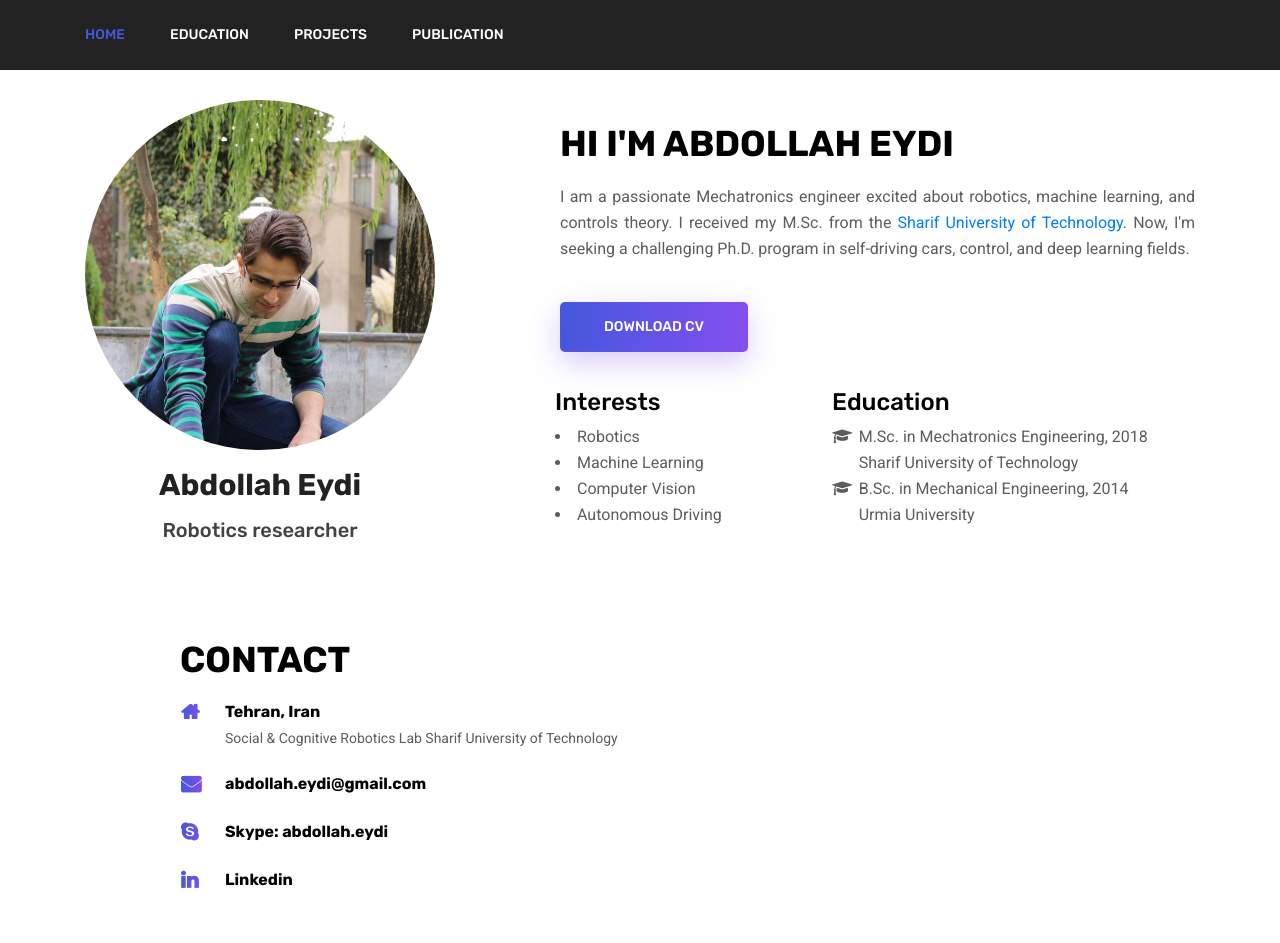
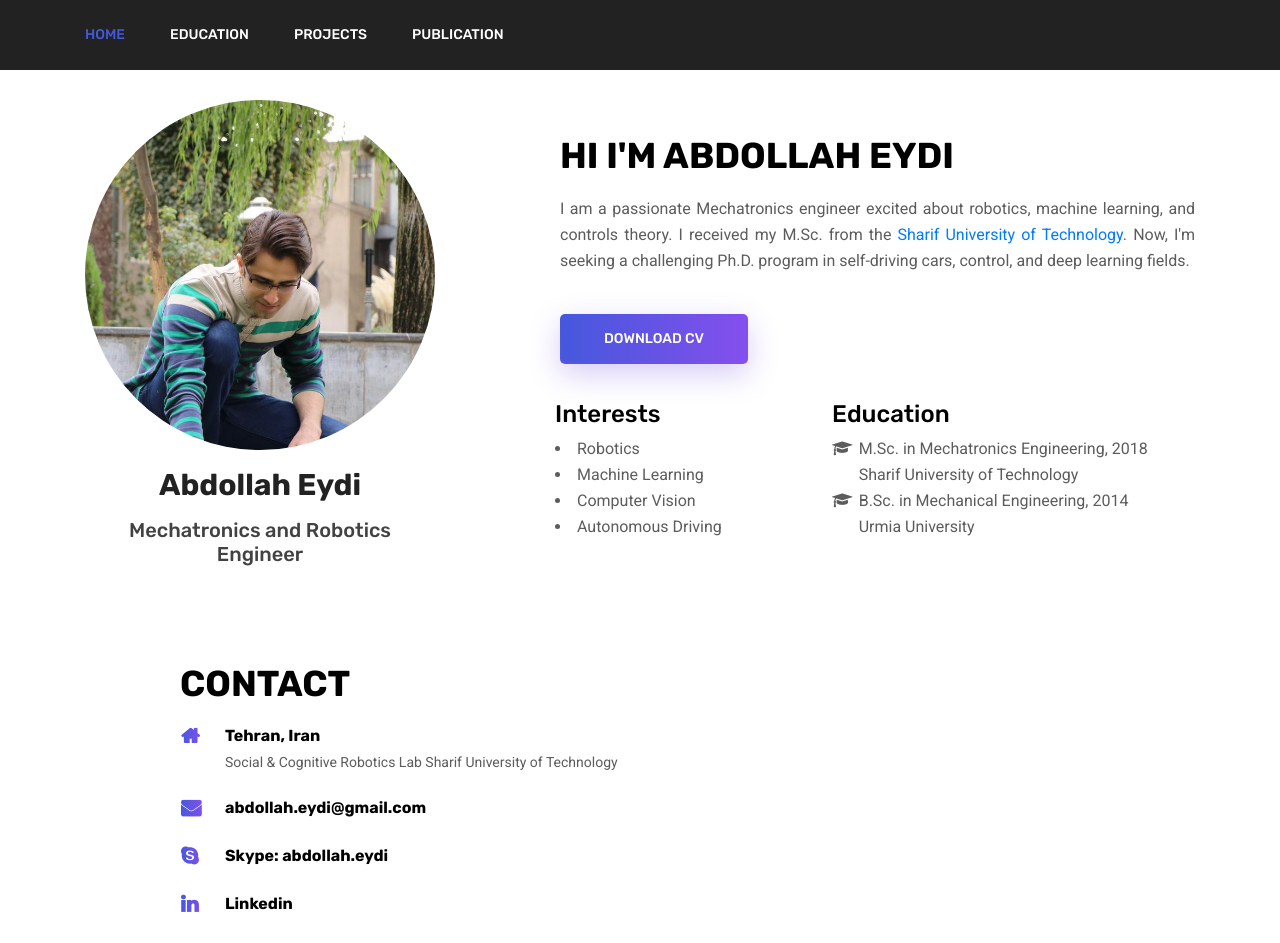
Before and after one commit to AEydi/aeydi.github.io, a plain HTML site: page index.html in a window 1280 px wide. Shown: the top 943 px of the page. Drawn offline with Linux system fonts and the light colour scheme; some packages are replaced by stand-ins of ours.

Commit message:
Update index.html

```diff
--- a/index.html
+++ b/index.html
@@ -16,6 +16,9 @@
 	<link rel="stylesheet" href="vendors/nice-select/css/nice-select.css">
 	<!-- main css -->
 	<link rel="stylesheet" href="css/style.css">
+	<meta http-equiv="Cache-Control" content="no-cache, no-store, must-revalidate" />
+	<meta http-equiv="Pragma" content="no-cache" />
+	<meta http-equiv="Expires" content="0" />
 </head>
 
 <body>
@@ -66,7 +69,7 @@
 					</div>
 					<div class="portrait-title">
 						<h2>Abdollah Eydi</h2>
-						<h3>Robotics researcher</h3>
+						<h3>Mechatronics and Robotics Engineer</h3>
 					</div>
 				</div>
 				<div class="col-12 offset-lg-1 col-lg-7">
```
